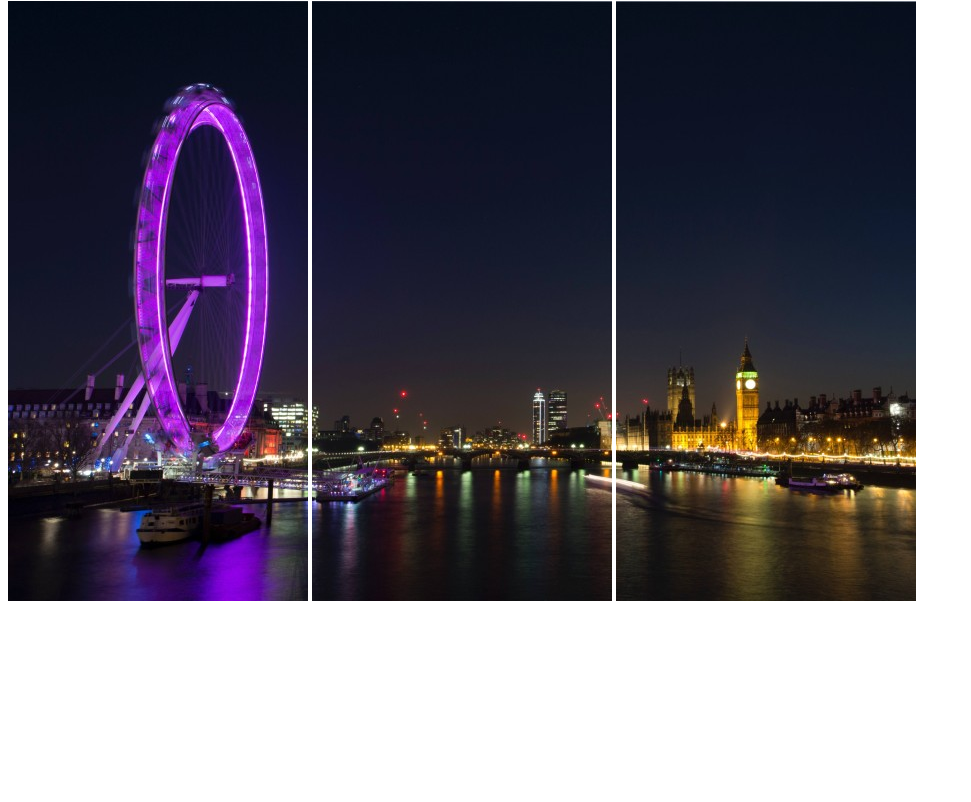
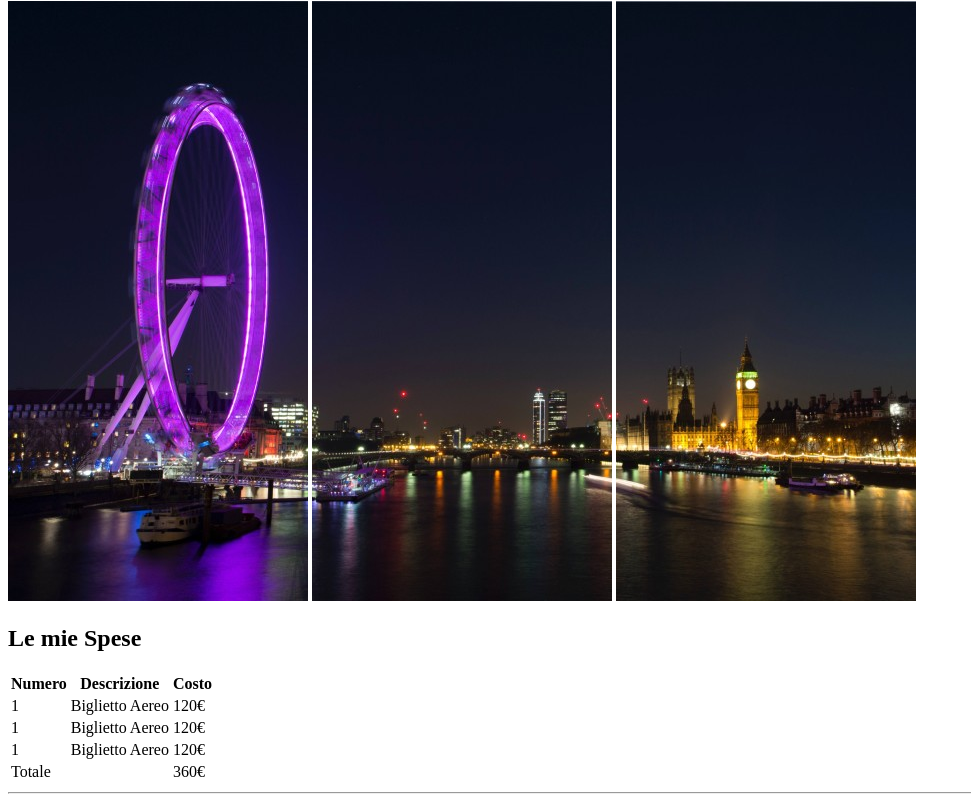
Before and after one commit to Nali1919/html-london-trip, a plain HTML site: page index.html in a window 1280 px wide. Shown: the part 79-881 px from the top of the page, without its empty margins (0-971 px from the left). Before the commit the page ends 800 px from the top, so only its background shows below. Drawn offline with Linux system fonts and the light colour scheme.

Commit message:
Creo prima sezione

```diff
--- a/index.html
+++ b/index.html
@@ -7,6 +7,8 @@
     <title>Document</title>
 </head>
 <body>
+
+   <!-- Creo Header -->
  <header>
   <H1>Il mio viaggio a Londra</H1>
   <img src="img/pexels-bill-emrich-230794-0.jpg" alt="Prima">
@@ -14,5 +16,55 @@
   <img src="img/pexels-bill-emrich-230794-2.jpg" alt="Seconda">
 
  </header>
+   <!-- fine Creo Header -->
+ <main>
+  <section>
+   <h2> <span> Le mie Spese</span></h2>
+   <table>
+    <thead>
+      <tr>
+        <th>Numero</th>
+        <th>Descrizione</th>
+        <th>Costo</th>
+
+      </tr>
+    </thead>
+     <tbody>
+      <tr>
+        <td>1</td>
+        <td>Biglietto Aereo</td>
+        <td>120&euro;</td>
+      </tr>
+      <tr>
+        <td>1</td>
+        <td>Biglietto Aereo</td>
+        <td>120&euro;</td>
+      </tr>
+      <tr>
+        <td>1</td>
+        <td>Biglietto Aereo</td>
+        <td>120&euro;</td>
+       </tr>
+      </tbody>
+      <tfoot>
+        <tr>
+          <td>Totale</td>
+          <td></td>
+          <td>360&euro;</td>
+        </tr>
+
+
+      </tfoot>
+
+
+   </table>
+   <hr>
+
+
+  </section>
+
+
+
+ </main>
 </body>
 </html>
```
